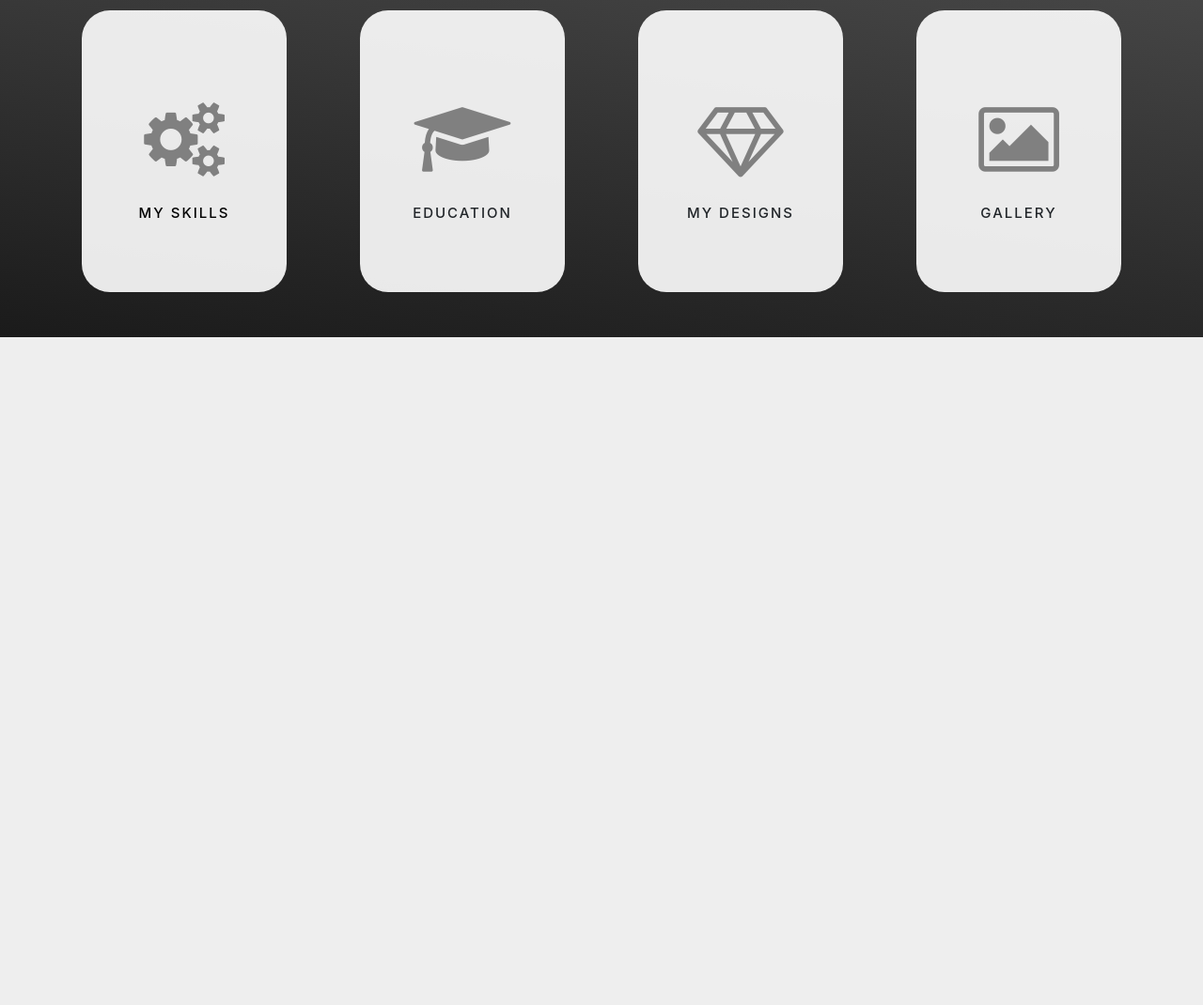
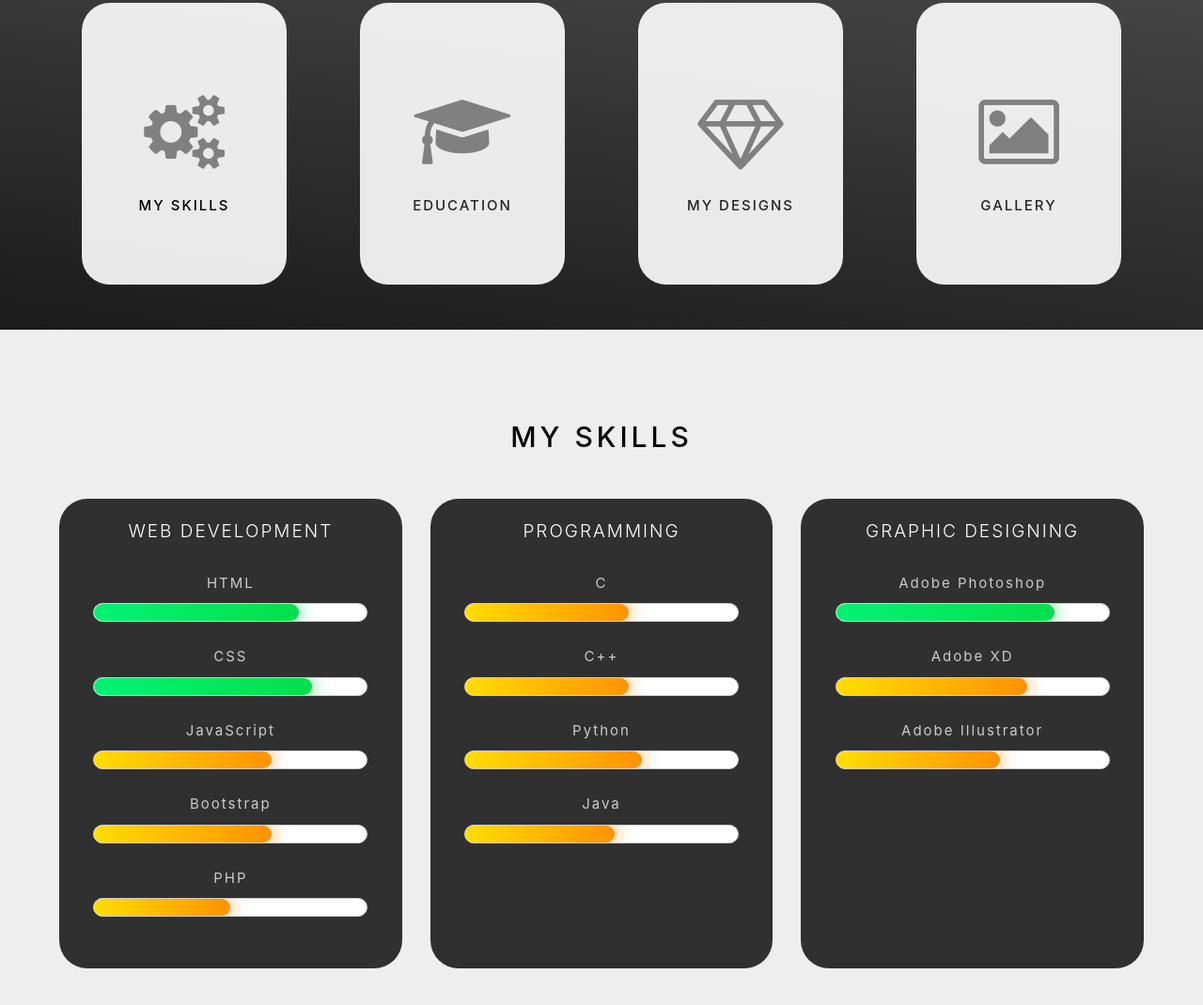
Before and after one commit to Paramvir27/Paramvir27.github.io, a plain HTML site: page index.html in a window 1280 px wide. Shown: the part 912-1982 px from the top of the page at 94% size. Before the commit the page ends 1271 px from the top, so only its background shows below. Drawn offline with nearby package versions, Linux system fonts and the light colour scheme.

Commit message:
Skill
Skill section added

```diff
--- a/css/index.css
+++ b/css/index.css
@@ -196,7 +196,7 @@ a.button1:hover
 
 q
 {
-	font-size: 25px;
+	font-size: 20px;
 	font-style: italic;
 	margin:20px;
 }
@@ -291,6 +291,97 @@ q
 	transition: all 0.5s;
 }
 
+.skillBcg
+{
+	background-color: #EEEEEE;
+	/*background-color: #ffa001;
+	background-image: linear-gradient(to left,#ffdd01,#ffdd01,#ff9201);
+	/*background-image: linear-gradient(to top right,#000000,#505050);*/
+	animation: 10s a2 linear infinite;
+	background-size: 200%;
+}
+
+.skillBcg h2
+{
+	color: #000000;
+	font-weight: 500;
+	letter-spacing: 4px;
+	font-size: 24px;
+}
+
+
+meter::-webkit-meter-bar {
+    background: #FFF;
+    border: 1px solid #CCC;
+    border-radius: 30px;
+    transition: all 0.5s;
+}
+
+meter::-webkit-meter-bar:hover
+{
+	box-shadow: 0px 0px 10px #EEEEEE;
+}
+
+meter
+{
+	width: 80%;
+	height: 40px;
+	border-radius: 30px;
+}
+
+
+
+meter::-webkit-meter-optimum-value {
+    background: orange;
+    background-image: linear-gradient(to right,#ffdd01,#ff9201);
+    border-radius: 30px;
+    box-shadow: 0px 0px 20px #ff9201;
+}
+
+.high::-webkit-meter-optimum-value
+{
+    background: green;
+    background-image: linear-gradient(to right,#03f275,#03df4b);
+    border-radius: 30px;
+    box-shadow: 0px 0px 20px #03df4b;
+}
+
+
+.skillCard
+{
+	height: 500px;
+	overflow: hidden;
+	box-sizing: border-box;
+	background: #303030;
+	border-radius: 30px;
+	display: flex;
+	align-items: center;
+	justify-content: flex-start;
+	flex-direction: column;
+	transition: all 0.5s;
+}
+
+.skillCard:hover
+{
+	box-shadow: 0px 0px 20px black;
+	transform: scale(1.025);
+}
+
+.skillCard p
+{
+	color: #CCCCCC;
+	letter-spacing: 2px;
+	font-size: 15px;
+}
+
+.skillCard h5
+{
+	color: #FFFFFF;
+	letter-spacing: 2px;
+	font-size: 19px;
+	font-weight: 300;
+	text-transform: uppercase;
+}
 
 @media screen and (min-width: 576px)
 {
@@ -390,6 +481,11 @@ q
 	{
 		transform:scale(1.1);
 	}
+
+	.skillBcg h2
+	{
+		font-size: 30px;
+	}
 }
 
 
--- a/index.html
+++ b/index.html
@@ -96,7 +96,7 @@
 					</div>
 
 					<div class="col-6 col-md-4 col-lg-3 mb-3 mb-lg-5">
-						<a href="#"><div class="dashCard mx-xl-4">
+						<a href="#skills"><div class="dashCard mx-xl-4">
 							<i class="fa fa-cogs iColor"></i>
 							<h6 class=""> MY SKILLS </h6>
 						</div></a>
@@ -126,6 +126,75 @@
 			</div>
 	</section>
 
+	<section>
+		<div class = "container-fluid" id="skills">
+				<div class="row  skillBcg p-4 p-lg-5">
+					<div class="col-12 text-center">
+						<h2 class="my-5">MY SKILLS</h2>
+					</div>
+
+					<div class="col-md-6 col-lg-4">
+						<div class="skillCard">
+							<h5 class="mt-4">Web Development</h5>
+
+							<p class="m-0 mt-4 p-0">HTML</p>
+							<meter class="high" value="75" max="100"></meter>
+
+							<p class="m-0 mt-3 p-0">CSS</p>
+							<meter class="high" value="80" max="100"></meter>
+
+							<p class="m-0 mt-3 p-0">JavaScript</p>
+							<meter value="65" max="100"></meter>
+
+							<p class="m-0 mt-3 p-0">Bootstrap</p>
+							<meter value="65" max="100"></meter>
+
+							<p class="m-0 mt-3 p-0">PHP</p>
+							<meter value="50" max="100"></meter>
+						</div>
+					</div>
+
+					<div class="col-md-6 mt-4 mt-md-0 col-lg-4">
+						<div class="skillCard">
+							<h5 class="mt-4">Programming</h5>
+
+							<p class="m-0 mt-4 p-0">C</p>
+							<meter value="60" max="100"></meter>
+
+							<p class="m-0 mt-3 p-0">C++</p>
+							<meter value="60" max="100"></meter>
+
+							<p class="m-0 mt-3 p-0">Python</p>
+							<meter value="65" max="100"></meter>
+
+							<p class="m-0 mt-3 p-0">Java</p>
+							<meter value="55" max="100"></meter>
+						</div>
+					</div>
+
+					<div class="col-md-6 my-4 col-lg-4 mt-lg-0">
+						<div class="skillCard">
+							<h5 class="mt-4">Graphic Designing</h5>
+
+							<p class="m-0 mt-4 p-0">Adobe Photoshop</p>
+							<meter value="80" class="high" max="100"></meter>
+
+							<p class="m-0 mt-3 p-0">Adobe XD</p>
+							<meter value="70" max="100"></meter>
+
+							<p class="m-0 mt-3 p-0">Adobe Illustrator</p>
+							<meter value="60" max="100"></meter>
+						</div>
+
+					</div>
+
+
+				</div>
+		</div>
+
+
+	</section>
+
 	</main>
 
 	<footer>
```
